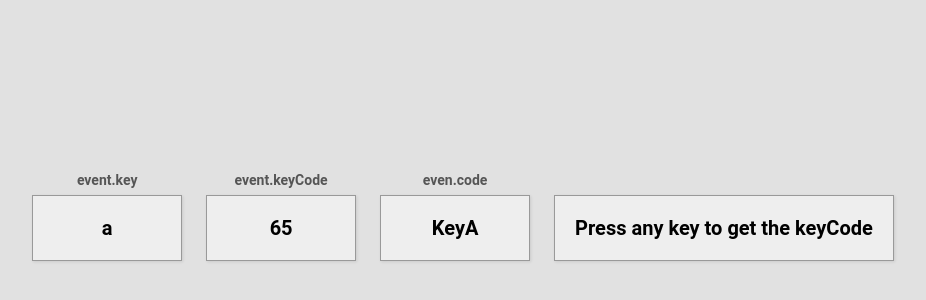
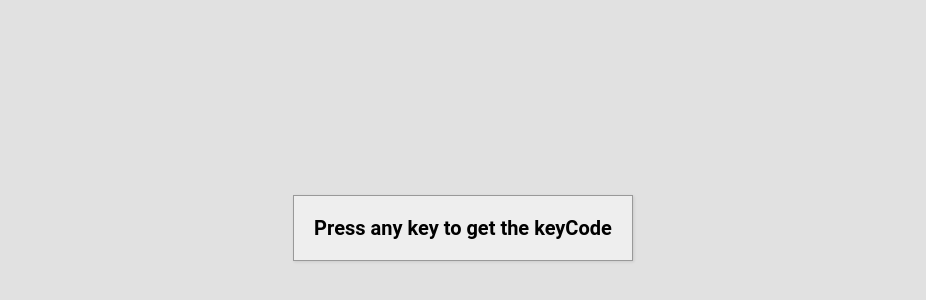
Before and after one commit to lipecayres/50-projects-html-css, a plain HTML site: page 11-Event KeyCode/index.html in a window 1280 px wide. Shown: the part 172-472 px from the top of the page, without its empty margins (177-1103 px from the left). Drawn offline with Linux system fonts and the light colour scheme.

Commit message:
html update to js file

```diff
--- a/11-Event KeyCode/index.html
+++ b/11-Event KeyCode/index.html
@@ -10,20 +10,6 @@
 </head>
 <body>
     <div id="insert">
-        <div class="key">
-            a
-            <small>event.key</small>
-        </div>
-
-        <div class="key">
-            65
-            <small>event.keyCode</small>
-        </div>
-
-        <div class="key">
-            KeyA
-            <small>even.code</small>
-        </div>
 
         <div class="key">
             Press any key to get the keyCode
```
